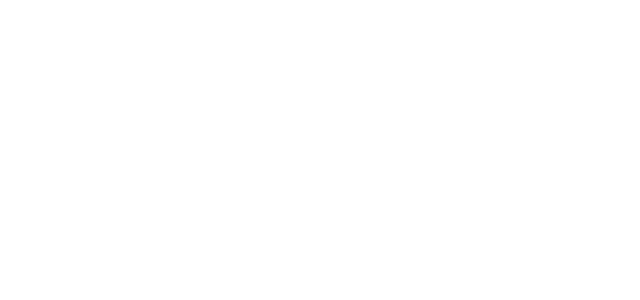
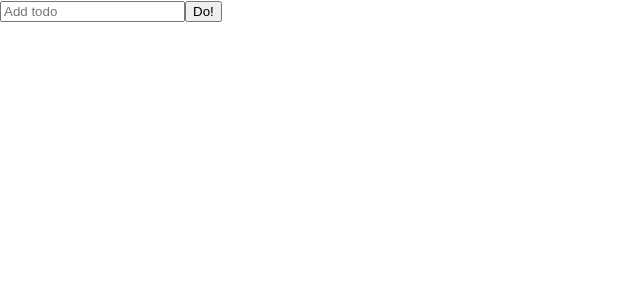
Before and after one commit to PrzemekL7/todo_app, a React (Create React App) app: page / in a window 1280 px wide. Shown: the top 300 px of the page, without its empty margins (0-640 px from the left). Built offline with nearby package versions, Linux system fonts and the light colour scheme.

Commit message:
add input functionalities and connect with local storage by hook

```diff
--- a/src/App.js
+++ b/src/App.js
@@ -1,10 +1,43 @@
+import {useState} from "react";
+
+import TodoList from "./components/TodoList";
+import {useLocalStorage} from "./hooks/useLocalStorage";
+
 import './App.css';
 
 function App() {
-  return (
-    <div className="App">
-    </div>
-  );
+    const [todo, setTodo] = useState("");
+    const [values, setValues] = useLocalStorage("todo", [])
+
+    function handleOnChange(e) {
+        setTodo(e.target.value)
+    }
+
+    function handleNewTodo() {
+        setValues([...values, todo]);
+        setTodo("")
+    }
+
+    return (
+        <div className="search">
+            <input
+                type="text"
+                placeholder="Add todo"
+                className="search__input"
+                value={todo}
+                onChange={handleOnChange}
+            />
+            <button
+                className="search__button"
+                onClick={handleNewTodo}
+            >
+                Do!
+            </button>
+            <TodoList
+                todoList={values}
+            />
+        </div>
+    );
 }
 
 export default App;
--- /dev/null
+++ b/src/components/TodoList.jsx
@@ -0,0 +1,11 @@
+function TodoList({todoList}) {
+    return (
+        <>
+            {todoList.map(todo => (
+                <div>{todo}</div>
+            ))}
+        </>
+    );
+}
+
+export default TodoList;
--- /dev/null
+++ b/src/hooks/useLocalStorage.js
@@ -0,0 +1,22 @@
+import { useEffect } from "react";
+import { useState } from "react";
+
+const getFromLocalStorage = (key, initialValue) => {
+    const data = localStorage.getItem(key);
+
+    if (data) return JSON.parse(data);
+
+    return initialValue;
+};
+
+export const useLocalStorage = (key, initialValue) => {
+    const [value, setValue] = useState(() =>
+        getFromLocalStorage(key, initialValue)
+    );
+
+    useEffect(() => {
+        localStorage.setItem(key, JSON.stringify(value));
+    }, [key, value]);
+
+    return [value, setValue];
+};
```
